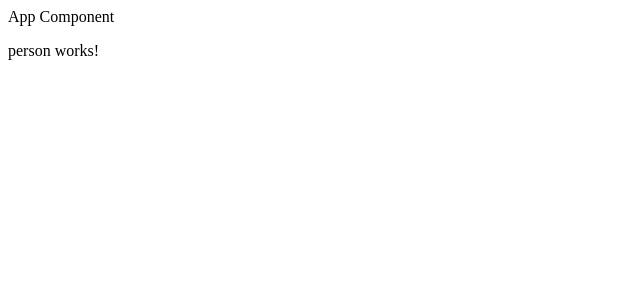
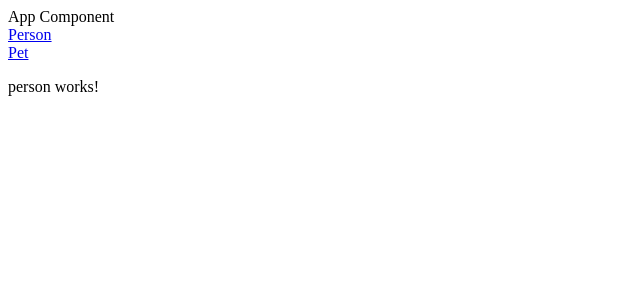
Before and after one commit to Ketsumi/ketsumi.github.io-routing-demo, an Angular app: page /person in a window 1280 px wide. Shown: the top 300 px of the page, without its empty margins (0-640 px from the left). Built offline with nearby package versions, Linux system fonts and the light colour scheme.

Commit message:
added console log loading components

```diff
--- a/src/app/app.component.html
+++ b/src/app/app.component.html
@@ -1,3 +1,13 @@
 <div>App Component</div>
 
+<nav>
+	<div>
+		<a routerLink='/person/list' routerLinkActive='active'>Person</a>
+	</div>
+
+	<div>
+		<a routerLink='/pet/list' routerLinkActive='active'>Pet</a>
+	</div>
+</nav>
+
 <router-outlet></router-outlet>
--- a/src/app/pet/pet-list.component.ts
+++ b/src/app/pet/pet-list.component.ts
@@ -10,6 +10,7 @@ export class PetListComponent implements OnInit {
   constructor() { }
 
   ngOnInit() {
+  	console.log('PetListComponent loaded.');
   }
 
 }
--- a/src/app/pet/pet.component.ts
+++ b/src/app/pet/pet.component.ts
@@ -10,6 +10,7 @@ export class PetComponent implements OnInit {
   constructor() { }
 
   ngOnInit() {
+  	console.log('PetComponent loaded.');
   }
 
 }
```
